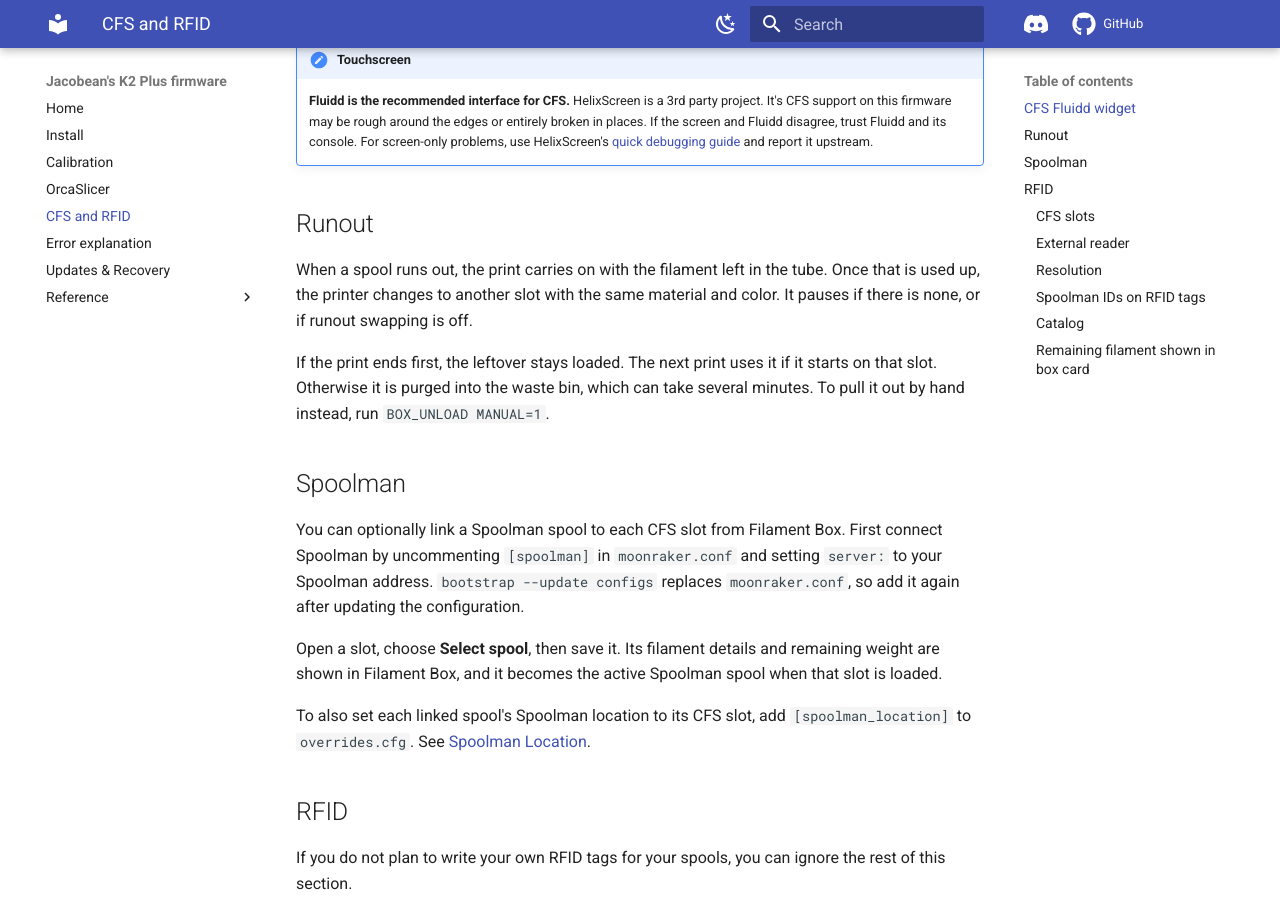
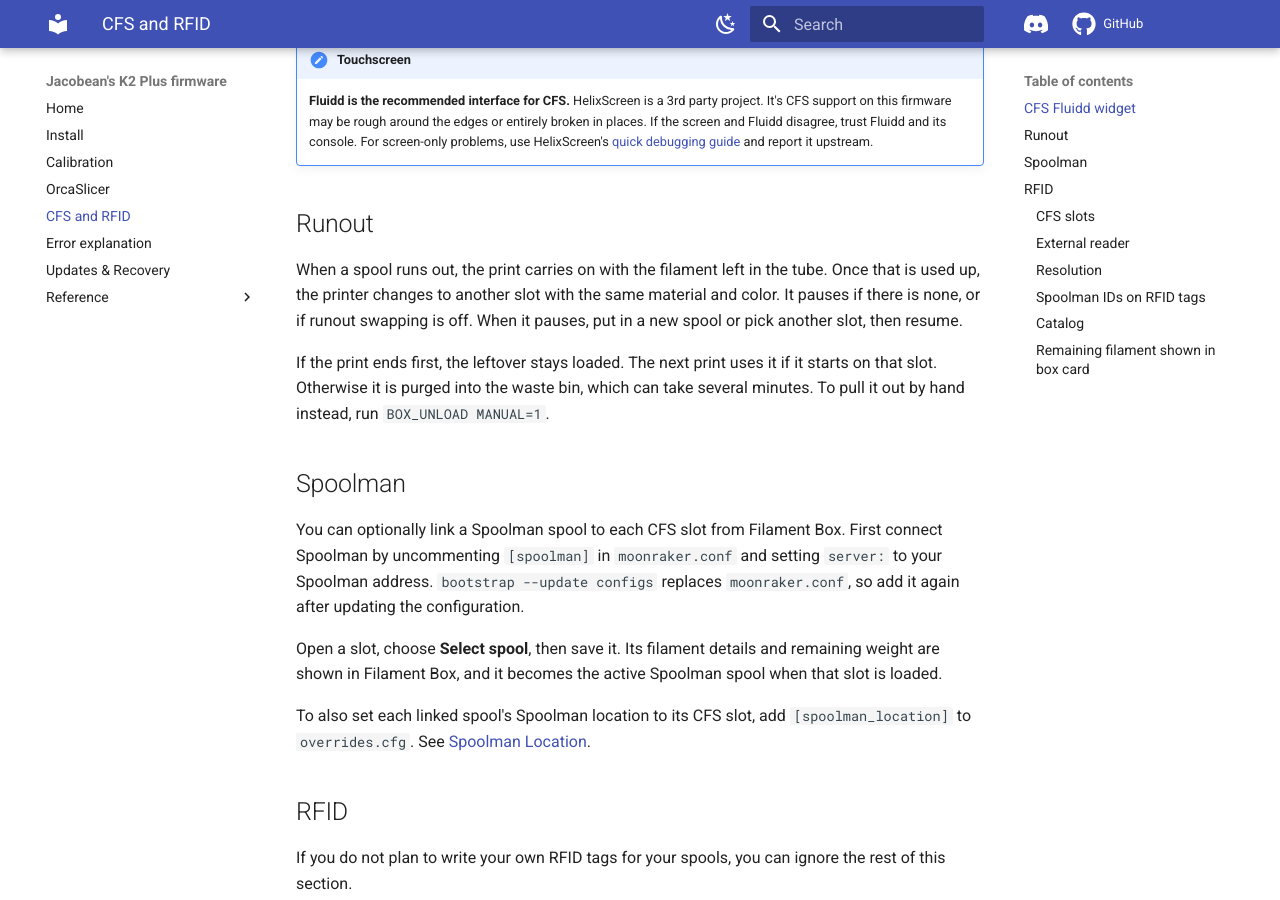
Before and after one commit to Jacob10383/k2-plus-custom-firmware, an MkDocs documentation site: the page built from docs/cfs.md, in a window 1280 px wide and 900 px high, scrolled down 379 px. Built offline with MkDocs 1.6.1 and Material for MkDocs 9.7.7, drawn with Linux system fonts in a browser that asks for light colours; comment, search, counter and statistics services are not loaded.

Commit message:
Say what to do when a runout pauses the print

```diff
--- a/docs/cfs.md
+++ b/docs/cfs.md
@@ -22,6 +22,7 @@ firmware reports CFS status, errors, and troubleshooting information.
 When a spool runs out, the print carries on with the filament left in the
 tube. Once that is used up, the printer changes to another slot with the same
 material and color. It pauses if there is none, or if runout swapping is off.
+When it pauses, put in a new spool or pick another slot, then resume.
 
 If the print ends first, the leftover stays loaded. The next print uses it if
 it starts on that slot. Otherwise it is purged into the waste bin, which can
```
